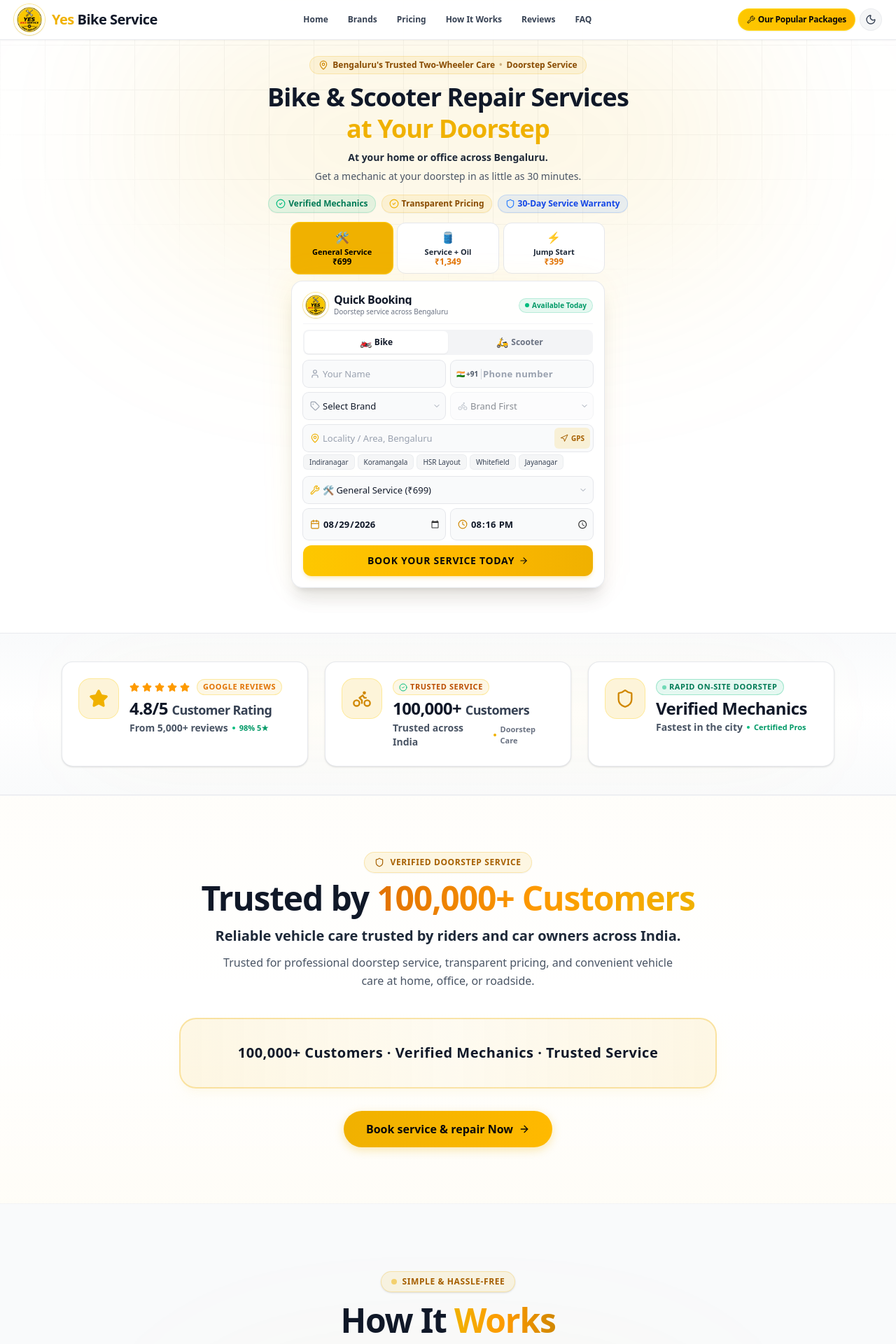
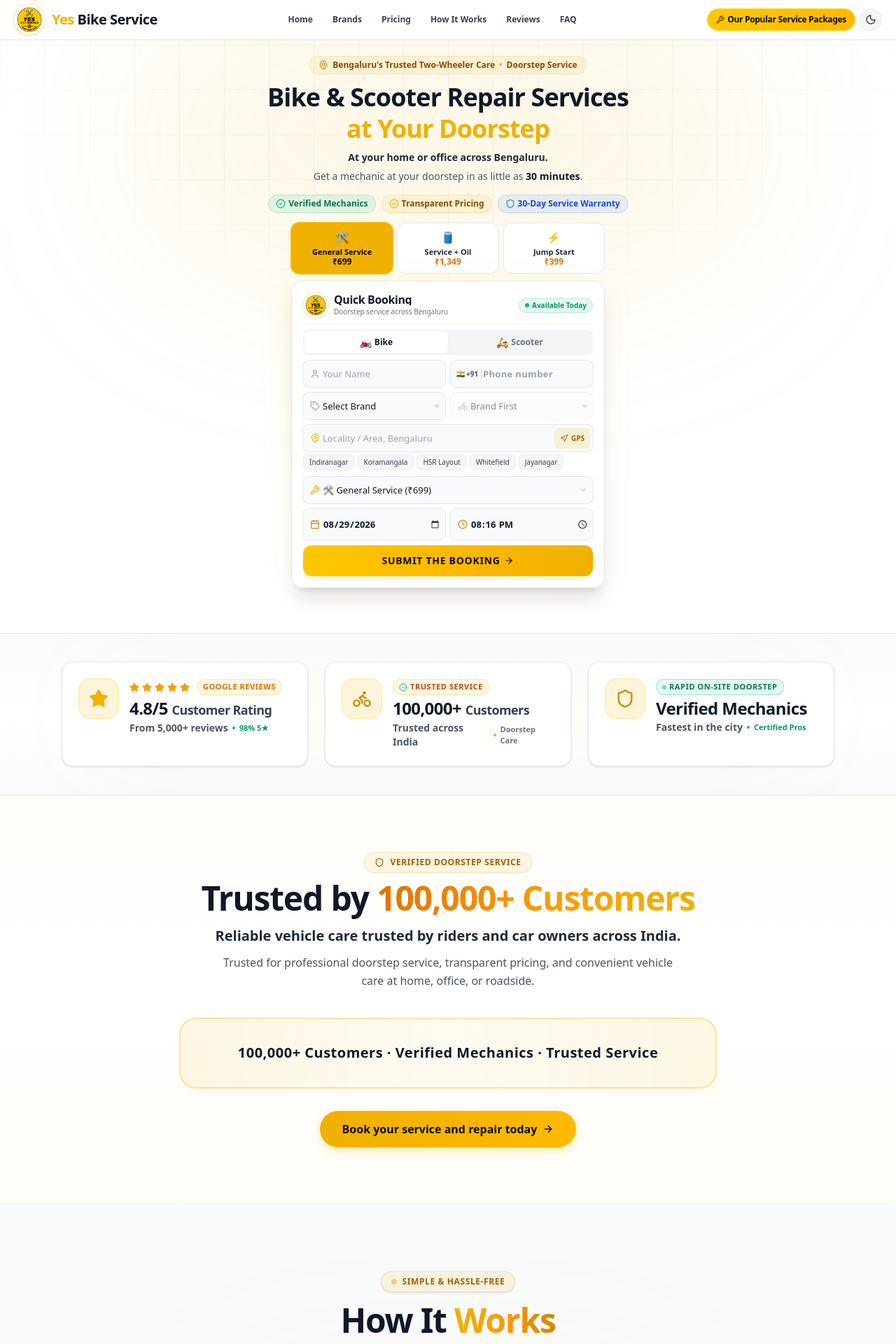
Before and after one commit to bikeservice134-wq/Yes-bike-repair-, a React (Vite) app: page / in a window 1280 px wide. Shown: the top 1920 px of the page at 70% size. Built offline with nearby package versions, Linux system fonts and the light colour scheme.

Commit message:
refactor: update booking copy and button labels
Refined the booking instructions text and updated button labels for better clarity and accessibility.

```diff
--- a/index.html
+++ b/index.html
@@ -119,7 +119,7 @@
           "name": "How do I book a doorstep bike mechanic?",
           "acceptedAnswer": {
             "@type": "Answer",
-            "text": "Simply fill out our online booking form with your vehicle details, preferred date, time slot, and Bengaluru location, and click Book service & repair Now. Our certified mechanic is assigned for your selected slot."
+            "text": "Simply fill out our online booking form with your vehicle details, preferred date, time slot, and Bengaluru location, and click Book your service and repair today. Our certified mechanic is assigned for your selected slot."
           }
         },
         {
--- a/src/App.tsx
+++ b/src/App.tsx
@@ -619,7 +619,7 @@
     {
       q: "3. How do I book a doorstep bike mechanic?",
       schemaQ: "How do I book a doorstep bike mechanic?",
-      a: "Simply fill out our online booking form with your vehicle details, preferred date, time slot, and Bengaluru location, and click Book service & repair Now. Our certified mechanic is assigned for your selected slot.",
+      a: "Simply fill out our online booking form with your vehicle details, preferred date, time slot, and Bengaluru location, and click Book your service and repair today. Our certified mechanic is assigned for your selected slot.",
       icon: Calendar
     },
     {
@@ -717,10 +717,10 @@
                 }
               }}
               className="inline-flex items-center justify-center gap-1 bg-gradient-to-r from-yellow-400 to-amber-400 hover:from-yellow-300 hover:to-amber-300 text-zinc-950 px-2 sm:px-3 py-1 sm:py-1.5 rounded-full font-extrabold text-[9.5px] sm:text-[11px] lg:text-xs tracking-tight shadow-xs border border-yellow-300/80 transition-all active:scale-95 min-h-[28px] sm:min-h-[32px] whitespace-nowrap cursor-pointer"
-              aria-label="Our Popular Packages"
+              aria-label="Our Popular Service Packages"
             >
               <Wrench className="w-2.5 h-2.5 sm:w-3 sm:h-3 text-zinc-950 shrink-0" />
-              <span>Our Popular Packages</span>
+              <span>Our Popular Service Packages</span>
             </button>
 
             <button
@@ -803,7 +803,7 @@
                 >
                   <span className="w-2 h-2 rounded-full bg-emerald-600 animate-pulse"></span>
                   <Wrench className="w-4 h-4 text-zinc-950" />
-                  <span>Our Popular Packages</span>
+                  <span>Our Popular Service Packages</span>
                   <ArrowRight className="w-4 h-4 text-zinc-950" />
                 </button>
                 <a
@@ -850,7 +850,7 @@
                     At your home or office across Bengaluru.
                   </p>
                   <p className="mt-1 text-gray-600 dark:text-zinc-300">
-                    Get a mechanic at your doorstep in as little as 30 minutes.
+                    Get a mechanic at your doorstep in as little as <span className="font-bold text-gray-900 dark:text-white">30 minutes</span>.
                   </p>
                 </div>
 
@@ -1190,7 +1190,7 @@
                               </>
                             ) : (
                               <>
-                                <span>Book Your Service Today</span>
+                                <span>Submit the booking</span>
                                 <ArrowRight className="w-3.5 h-3.5 group-hover:translate-x-0.5 transition-transform" />
                               </>
                             )}
@@ -1348,7 +1348,7 @@
                 }}
                 className="inline-flex items-center gap-2 bg-gradient-to-r from-yellow-500 to-amber-400 hover:from-yellow-400 hover:to-amber-300 text-zinc-950 font-black text-sm sm:text-base py-3.5 px-8 rounded-full shadow-[0_4px_14px_rgba(234,179,8,0.3)] hover:shadow-[0_6px_20px_rgba(234,179,8,0.45)] hover:-translate-y-0.5 transition-all cursor-pointer group"
               >
-                <span>Book service & repair Now</span>
+                <span>Book your service and repair today</span>
                 <ArrowRight className="w-4 h-4 group-hover:translate-x-1 transition-transform" />
               </a>
             </div>
@@ -1520,7 +1520,7 @@
               }}
               className="w-full sm:w-auto px-5 py-2.5 rounded-xl bg-gradient-to-r from-amber-400 via-yellow-400 to-amber-500 hover:from-amber-300 hover:to-yellow-300 text-zinc-950 font-black text-xs sm:text-sm tracking-wide shadow-md hover:shadow-amber-500/25 transition-all flex items-center justify-center gap-2 shrink-0 cursor-pointer"
             >
-              <span>Book service & repair Now</span>
+              <span>Book your service and repair today</span>
               <ArrowRight className="w-4 h-4" />
             </button>
           </div>
@@ -1540,29 +1540,11 @@
               <span>Transparent Pricing</span>
             </div>
             <h2 className="text-3xl sm:text-4xl md:text-5xl lg:text-6xl font-black tracking-tight text-gray-900 dark:text-white mb-4">
-              Our <span className="text-transparent bg-clip-text bg-gradient-to-r from-amber-600 via-amber-500 to-yellow-500 dark:from-amber-400 dark:via-yellow-300 dark:to-amber-400">Popular Packages</span>
+              Our <span className="text-transparent bg-clip-text bg-gradient-to-r from-amber-600 via-amber-500 to-yellow-500 dark:from-amber-400 dark:via-yellow-300 dark:to-amber-400">Popular Service Packages</span>
             </h2>
             <p className="text-base sm:text-lg md:text-xl text-gray-600 dark:text-gray-400 max-w-2xl mx-auto font-medium leading-relaxed">
-              No hidden costs. Just honest, upfront pricing for all services.
+              Choose the right service package for your bike or scooter and get expert care at your doorstep.
             </p>
-
-            {/* Honest Pricing Guarantee Strip */}
-            <div className="mt-6 inline-flex flex-wrap items-center justify-center gap-x-6 gap-y-2 px-5 py-2.5 rounded-2xl bg-white dark:bg-zinc-900/90 border border-gray-200/80 dark:border-zinc-800 shadow-sm text-xs sm:text-sm font-semibold text-gray-700 dark:text-zinc-300">
-              <span className="inline-flex items-center gap-1.5">
-                <CheckCircle2 className="w-4 h-4 text-emerald-500 shrink-0" />
-                <span><strong className="font-extrabold text-gray-900 dark:text-white">₹0 Advance</strong> · Pay After Service</span>
-              </span>
-              <span className="hidden sm:inline text-gray-300 dark:text-zinc-700" aria-hidden="true">·</span>
-              <span className="inline-flex items-center gap-1.5">
-                <Shield className="w-4 h-4 text-amber-500 shrink-0" />
-                <span><strong className="font-extrabold text-gray-900 dark:text-white">500 km / 1-Mo</strong> Service Warranty</span>
-              </span>
-              <span className="hidden sm:inline text-gray-300 dark:text-zinc-700" aria-hidden="true">·</span>
-              <span className="inline-flex items-center gap-1.5">
-                <CheckCircle2 className="w-4 h-4 text-emerald-500 shrink-0" />
-                <span><strong className="font-extrabold text-gray-900 dark:text-white">100% Upfront</strong> Approval on Parts</span>
-              </span>
-            </div>
           </div>
 
           <div className="grid grid-cols-1 md:grid-cols-2 lg:grid-cols-3 xl:grid-cols-5 gap-5 lg:gap-6 items-stretch">
@@ -2696,7 +2678,7 @@
                 className="w-full sm:w-auto inline-flex items-center justify-center gap-2 px-6 py-3 rounded-xl bg-gradient-to-r from-yellow-400 to-amber-400 hover:from-yellow-300 hover:to-amber-300 text-black text-xs sm:text-sm font-black transition-all shadow-lg shadow-yellow-500/25 transform hover:-translate-y-0.5 cursor-pointer"
               >
                 <Wrench className="w-4 h-4" />
-                <span>Book service & repair Now</span>
+                <span>Book your service and repair today</span>
                 <ArrowRight className="w-4 h-4" />
               </button>
               <a
@@ -2743,7 +2725,7 @@
                   className="inline-flex items-center gap-2 px-4 py-2.5 rounded-xl bg-yellow-400 hover:bg-yellow-300 text-black text-xs font-extrabold transition-all shadow-sm transform hover:-translate-y-0.5 cursor-pointer"
                 >
                   <Wrench className="w-3.5 h-3.5 text-black" />
-                  Book service & repair Now
+                  Book your service and repair today
                 </button>
                 <a
                   href="https://wa.me/917090400617?text=Hi%20YES%20BIKE%20SERVICE%20Team%2C%20I%20need%20doorstep%20bike%20service%20in%20Bangalore."
@@ -2851,7 +2833,7 @@
                       }}
                       className="font-black text-white hover:text-yellow-400 transition-colors block text-sm cursor-pointer text-left"
                     >
-                      Book service & repair Now
+                      Book your service and repair today
                     </button>
                     <span className="text-[11px] font-semibold text-emerald-400">Instant doorstep mechanic dispatch</span>
                   </div>
@@ -3727,7 +3709,7 @@
           className="flex-1 flex items-center justify-center gap-1.5 min-h-[44px] py-2.5 px-3 rounded-xl bg-gradient-to-r from-amber-400 via-yellow-400 to-amber-500 hover:from-amber-300 hover:to-yellow-300 text-zinc-950 text-xs font-black shadow-lg shadow-amber-500/25 transition-all active:scale-[0.98] cursor-pointer"
         >
           <Wrench className="w-3.5 h-3.5 shrink-0" />
-          <span>Book service & repair Now</span>
+          <span>Book your service and repair today</span>
         </button>
       </div>
 
```
